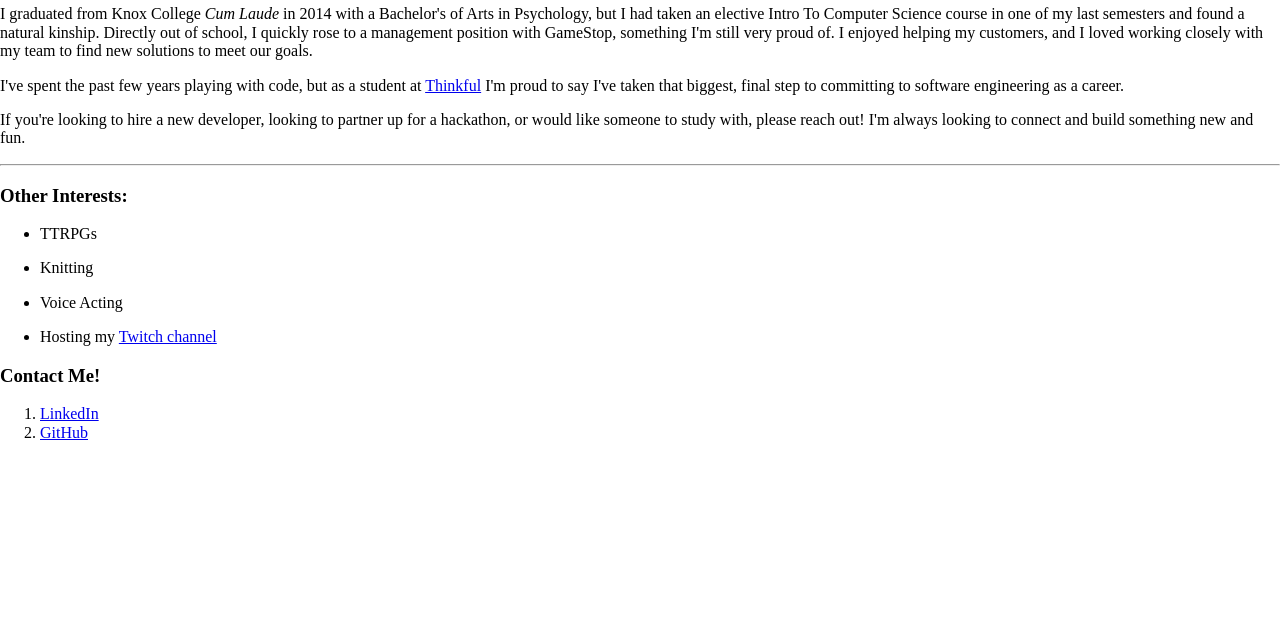
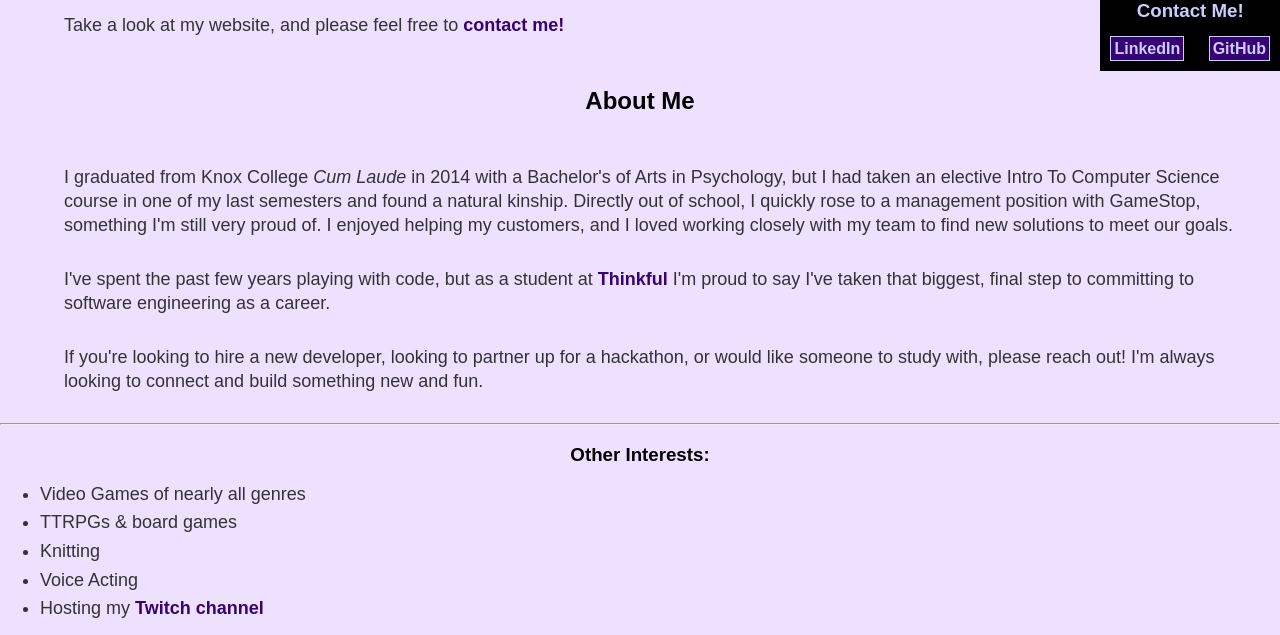
Before and after one commit to johmert/portfolio, a plain HTML site: page index.html in a window 1280 px wide. Shown: the part 669-1304 px from the top of the page. Before the commit the page ends 1127 px from the top, so only its background shows below. Drawn offline with nearby package versions, Linux system fonts and the light colour scheme.

Commit message:
CSS Styling

```diff
--- a/index.html
+++ b/index.html
@@ -19,18 +19,18 @@
                 <section>
                     <header>
                         <img src="images/portrait.jpg" width="400px"/>
-                        <h2>Hi! I'm Jessica Ohmert!</h2>
+                        <h2>Hi! I'm Jessica!</h2>
                     </header>
                     <p>I'm a full-stack engineering student based in Seattle, WA.</p>
                     <p>As a life-long puzzler and avid gamer, I'm interested in:</p>
-                    <ul>
-                        <li><p>Discovering new opportunities to grow</p></li>
-                        <li><p>Designing fun and playful solutions to problems</p></li>
-                        <li><p>Exchanging and developing new ideas with like-minded developers</p></li>
-                    </ul>
+                    <ol>
+                        <li>Discovering new opportunities to grow</li>
+                        <li>Designing fun and playful solutions to problems</li>
+                        <li>Exchanging and developing new ideas with like-minded developers</li>
+                    </ol>
                 </section>
                 <footer>
-                    <p>Take a look at my website, and please feel free to <a href="#contact">contact me!</a></p>
+                    <p>Take a look at my website, and please feel free to <a href="#contact" class="inline">contact me!</a></p>
                 </footer>
                 <section>
                 <!--About Me-->
@@ -42,8 +42,9 @@
                         my last semesters and found a natural kinship. Directly out of school, I quickly rose to
                         a management position with GameStop, something I'm still very proud of. I enjoyed helping
                         my customers, and I loved working closely with my team to find new solutions to meet our goals.</p>
-                    <p>I've spent the past few years playing with code, but as a student at <a href="https://www.thinkful.com">Thinkful</a> I'm
-                        proud to say I've taken that biggest, final step to committing to software engineering as a career.</p>
+                    <p>I've spent the past few years playing with code, but as a student at
+                        <a href="https://www.thinkful.com" class="inline">Thinkful</a> I'm proud to say I've taken that biggest,
+                        final step to committing to software engineering as a career.</p>
                     <p>If you're looking to hire a new developer, looking to partner up for a hackathon, or would
                         like someone to study with, please reach out! I'm always looking to connect and build something
                         new and fun.</p>
@@ -52,31 +53,22 @@
                 <footer>
                     <h3>Other Interests:</h3>
                     <ul>
-                        <li><p>TTRPGs</p></li>
-                        <li><p>Knitting</p></li>
-                        <li><p>Voice Acting</p></li>
-                        <li><p>Hosting my <a href="http://twitch.tv/lagra_lirim">Twitch channel</a></p></li>
+                        <li>Video Games of nearly all genres</li>
+                        <li>TTRPGs & board games</li>
+                        <li>Knitting</li>
+                        <li>Voice Acting</li>
+                        <li>Hosting my <a href="http://twitch.tv/lagra_lirim" class="inline">Twitch channel</a></li>
                     </ul>
                 </footer>
             </article>
-        <!--Other requirements:-->
-            <!--Semantic tags like main, article, footer-->
-            <!--Styled links using pseudo-class-->
-            <!--Comments throughout HTML/CSS-->
-            <!--These HTML Elements:-->
-                <!--doctype, html, head, body, meta, title-->
-                <!--h1, h2, h3, p, link, ul, ol, img, a, hr-->
-            <!--These css properties:-->
-                <!--background, color, font-family, font-size-->
-                <!--height, margin, padding, text-align-->
         </main>
         <footer>
             <!--Contact Information-->
             <h3 id="contact">Contact Me!</h3>
-            <ol>
-                <li><a href="https://www.linkedin.com/in/jessicaohmert">LinkedIn</a></li>
-                <li><a href="https://github.com/johmert">GitHub</a></li>
-            </ol>
+            <nav>
+                <a href="https://www.linkedin.com/in/jessicaohmert" class="contact">LinkedIn</a>
+                <a href="https://github.com/johmert" class="contact">GitHub</a>
+            </nav>
         </footer>
     </body>
 </html>
--- a/styles.css
+++ b/styles.css
@@ -0,0 +1,92 @@
+/* styled links using pseudo-class*/
+/*These CSS properties
+    background, color, font-family, font-size
+    height, margin, padding, text-align */
+
+
+/*All*/
+body {
+    background: rgb(238, 224, 255);
+    font-family: Arial, Helvetica, sans-serif;
+    width: 100%;
+    display: block;
+}
+
+h2, h3 {
+    text-align: center;
+}
+
+p {
+    margin: 30px;
+    font-size: 18px;
+    color: rgb(51, 51, 51);
+    line-height: 24px;
+}
+
+li {
+    margin: 8px 0;
+    font-size: 18px;
+    color:rgb(51, 51, 51);
+}
+/*links*/
+.inline {
+    color: rgb(53, 3, 114);
+    text-decoration: none;
+    font-weight: bold;
+}
+
+.inline:hover{
+    font-size: 20px;
+    color:rgb(167, 114, 231);
+}
+
+.contact {
+    color: #CCCCFF;
+    background:rgb(53, 3, 114);
+    font-weight: 550;
+    margin: 10px;
+    padding: 3px;
+    border: 1px solid #CCCCFF;
+    text-decoration: none;
+}
+
+.contact:hover{
+    background: #CCCCFF;
+    color:rgb(53, 3, 114);
+}
+
+/*Intro*/
+body > header {
+    background: black;
+    color: #CCCCFF;
+    margin: 0;
+    text-align: center;
+    padding: 2px;
+}
+
+main > article > section > header {
+    display: flex;
+    flex-direction: column;
+    justify-content: center;
+}
+
+img {
+    margin: 10px auto;
+}
+
+
+/*About Me*/
+main > article > section > p, main > article > footer > p, ol {
+    text-align: left;
+    margin-left: 5%;
+}
+
+/*Contact*/
+body > footer {
+    background: black;
+    color: #CCCCFF;
+    height: 90px;
+    position: fixed;
+    right: 0;
+    bottom: 60px;
+}
```
